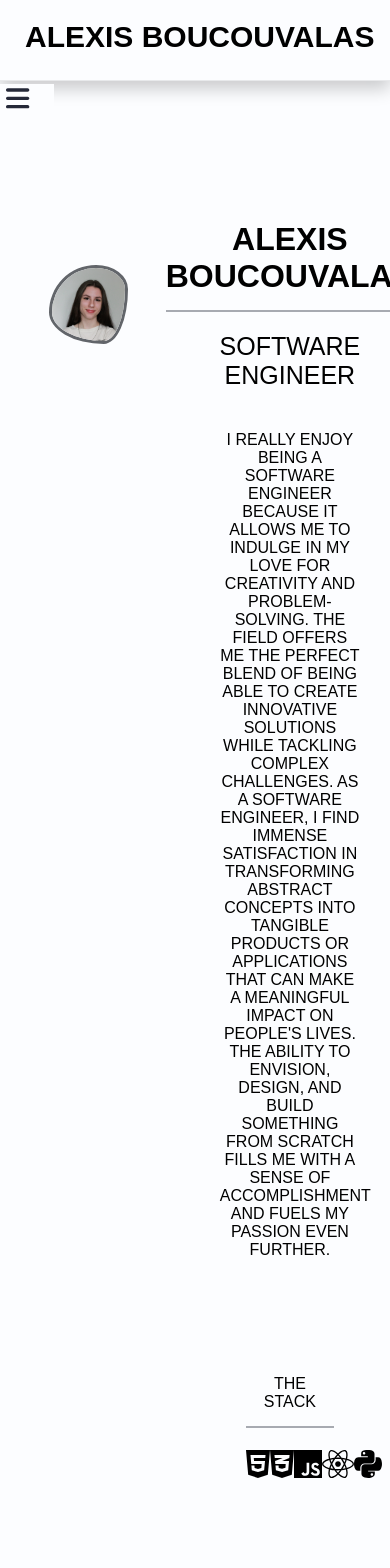
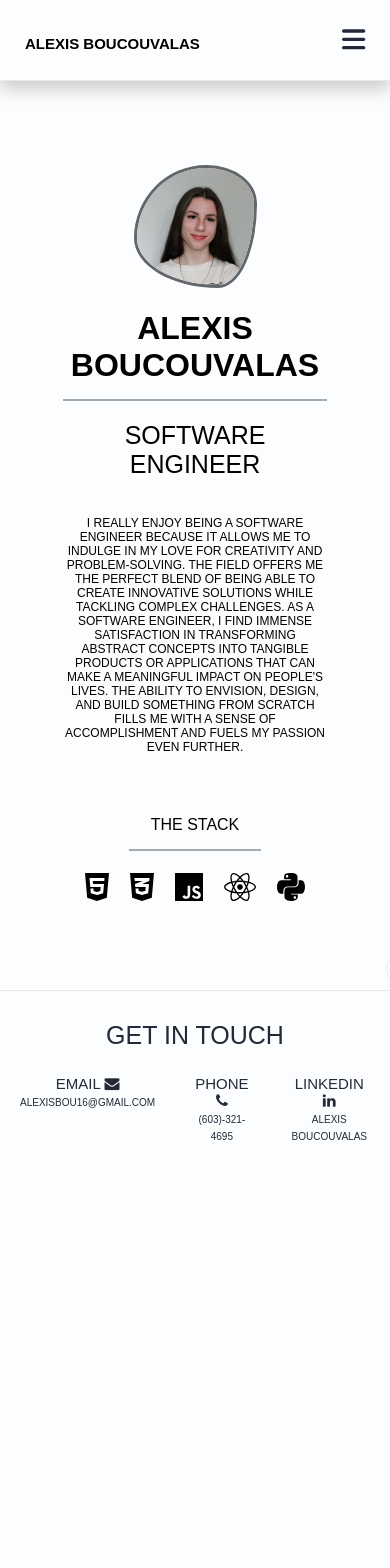
Before and after one commit to BOUCKY/my-portfolio-app, a React (Create React App) app: page / in a window 390 px wide. Shown: the top 1568 px of the page. After the commit the page ends 1163 px from the top, so only its background shows below. Built offline with nearby package versions, Linux system fonts and the light colour scheme.

Commit message:
Home page Responsiveness

```diff
--- a/src/components/Home.js
+++ b/src/components/Home.js
@@ -16,6 +16,7 @@ const Home = () => {
                     <p className="software-engineer">SOFTWARE ENGINEER</p>
                     <p className="why">I REALLY ENJOY BEING A SOFTWARE ENGINEER BECAUSE IT ALLOWS ME TO INDULGE IN MY LOVE FOR CREATIVITY AND PROBLEM-SOLVING. THE FIELD OFFERS ME THE PERFECT BLEND OF BEING ABLE TO CREATE INNOVATIVE SOLUTIONS WHILE TACKLING COMPLEX CHALLENGES. AS A SOFTWARE ENGINEER, I FIND IMMENSE SATISFACTION IN TRANSFORMING ABSTRACT CONCEPTS INTO TANGIBLE PRODUCTS OR APPLICATIONS THAT CAN MAKE A MEANINGFUL IMPACT ON PEOPLE'S LIVES. THE ABILITY TO ENVISION, DESIGN, AND BUILD SOMETHING FROM SCRATCH FILLS ME WITH A SENSE OF ACCOMPLISHMENT AND FUELS MY PASSION EVEN FURTHER.</p>
                     <p className="stack">THE STACK</p>
+                    <div className="logo-container">
                         <div id="stack-logos">
                             <FontAwesomeIcon icon={faHtml5} size="2x" />
                             <FontAwesomeIcon icon={faCss3Alt} size="2x" />
@@ -26,6 +27,7 @@ const Home = () => {
                     </div>
                 </div>
             </div>
+        </div>
     )
 }
 
--- a/src/styling/Home.css
+++ b/src/styling/Home.css
@@ -9,7 +9,7 @@
 
 .my-div{
     margin-top: 200px;
-    width: 75%
+    width: 75%;
 }
 
 /* Moving Picture */
@@ -70,9 +70,53 @@
     margin-bottom: 5px;
     width: 50%;
 }
+.logo-container{
+    width: 100%;
+    display: flex;
+    justify-content: center;
+}
 #stack-logos {
     display: flex;
     justify-content: space-evenly;
     padding-top: 15px;
-    width: 50%;
+    width: 100%;
 }
+
+
+@media screen and (max-width: 1000px){
+    .headshot{
+        width: 30%;
+        height: 30%;
+    }
+}
+
+@media screen and (max-width: 750px){
+    .my-div{
+        display: flex;
+        flex-direction: column;
+        align-items: center;
+    }
+    .my-info{
+        width: 90%;
+    }
+    .headshot{
+        width: 40%;
+        height: 40%;
+    }
+    .my-div{
+        margin-top: 100px;
+    }
+    .Home{
+        margin-bottom: 25px;
+    }
+}
+
+@media screen and (max-width: 500px){
+    .why{
+        font-size: 12px;
+        width: 100%;
+    }
+    .stack{
+        margin-top: 50px;
+    }
+}
--- a/src/styling/NavBar.css
+++ b/src/styling/NavBar.css
@@ -148,4 +148,15 @@
     .mobile:hover{
         opacity: .5;
     }
+    .right-side-nav{
+        font-size: 20px;
+        padding-top: 20px;
+    }
 }
+
+@media screen and (max-width: 500px){
+    .right-side-nav{
+        font-size: 15px;
+        padding-top: 30px;
+    }
+}
```
Lines whose indentation alone changed are shown as unchanged.
